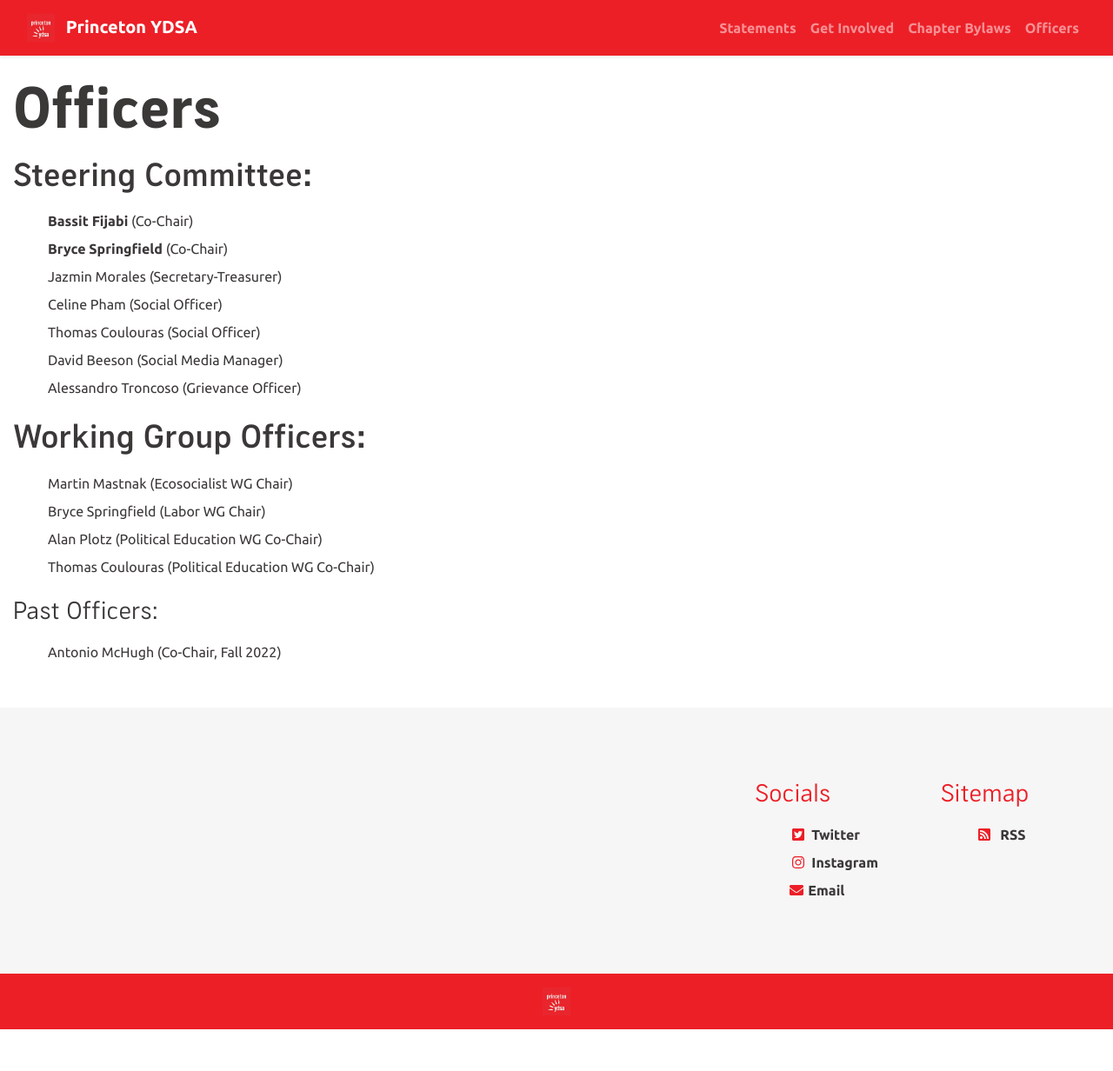
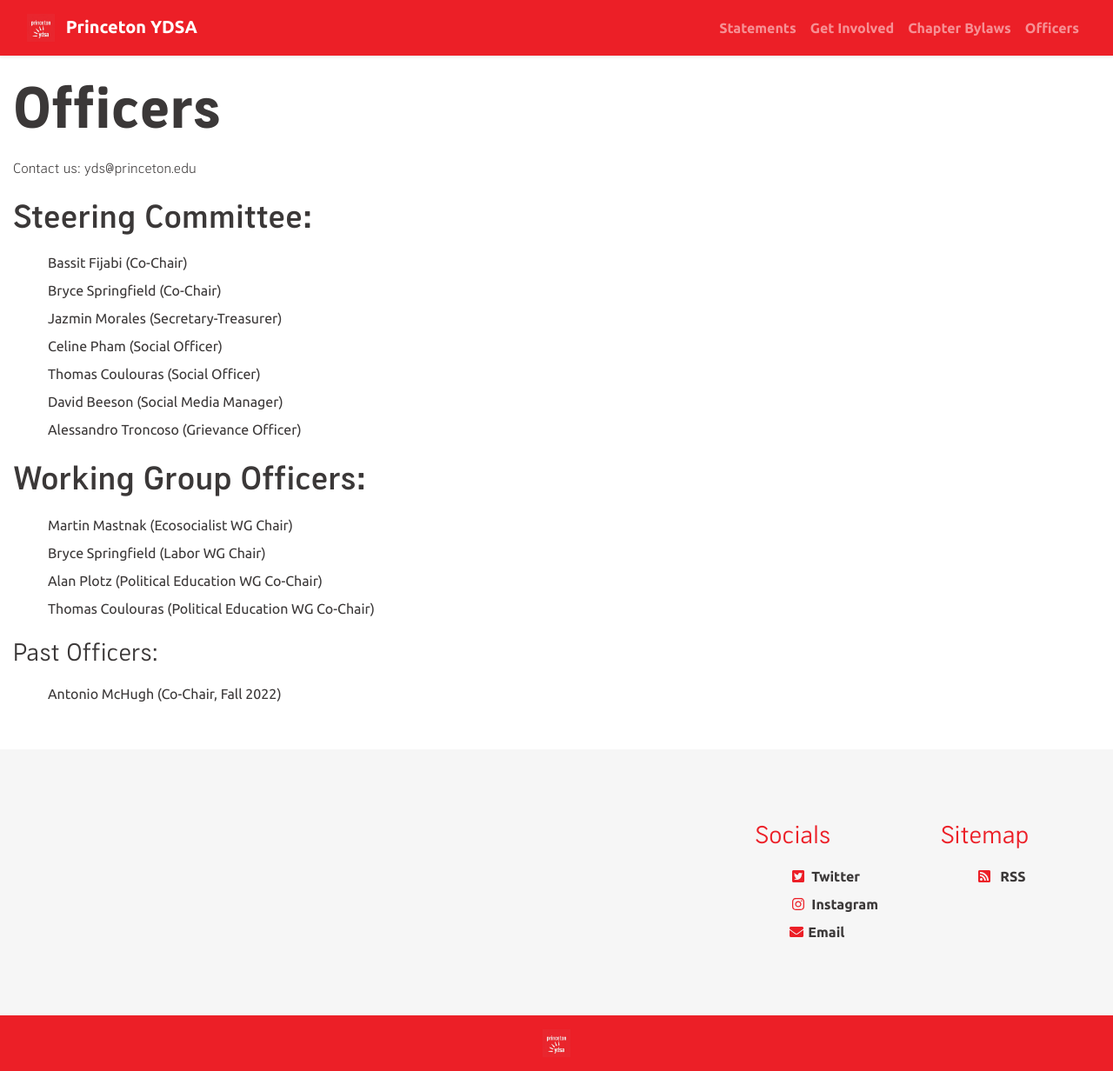
Before and after one commit to centralnjdsa-ntc/princetonydsa.github.io, a Jekyll site: the page built from _pages/officers.md, in a window 1280 px wide. Shown: the whole page at 87% size. Built offline with Jekyll 4.4.1, drawn with Linux system fonts in a browser that asks for light colours; before the commit the page ends 1184 px from its top, so only the background shows below that.

Commit message:
Update officers.md

```diff
--- a/_pages/officers.md
+++ b/_pages/officers.md
@@ -4,9 +4,11 @@
 permalink: /officers/
 ---
 
+Contact us: yds@princeton.edu
+
 ### Steering Committee:
-* [Bassit Fijabi](mailto:afijabi@princeton.edu) (Co-Chair)
-* [Bryce Springfield](mailto:brycespringfield@princeton.edu) (Co-Chair)
+* Bassit Fijabi (Co-Chair)
+* Bryce Springfield (Co-Chair)
 * Jazmin Morales (Secretary-Treasurer)
 * Celine Pham (Social Officer)
 * Thomas Coulouras (Social Officer)
```
